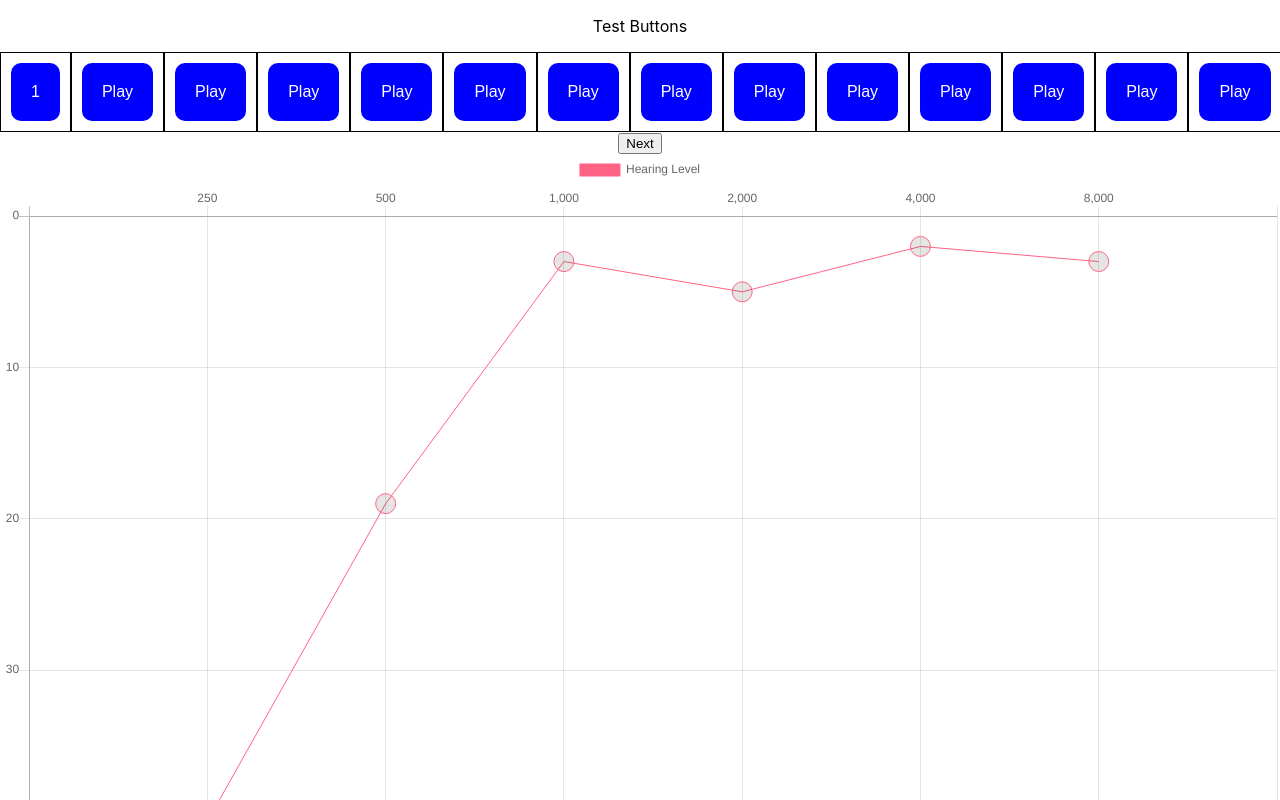
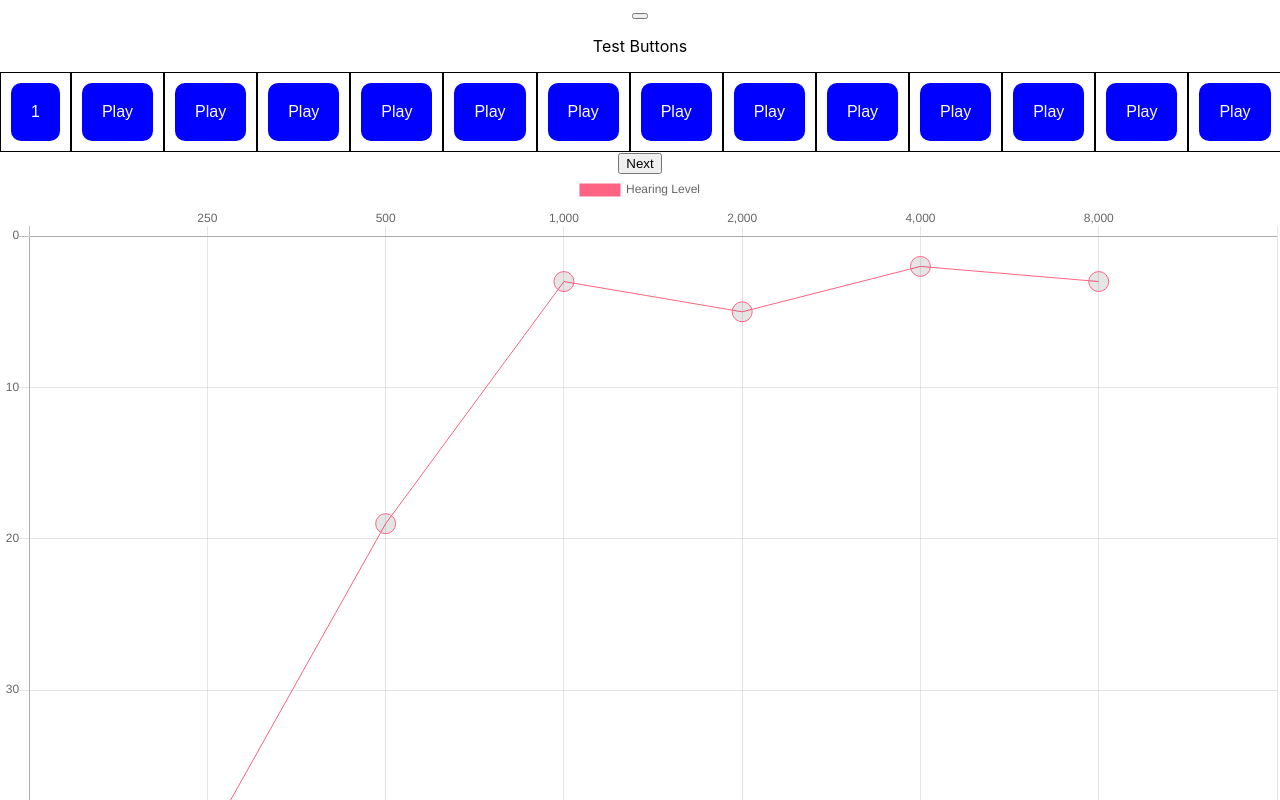
Before and after one commit to kbotero201/aud-frontend, a React (Create React App) app: page / in a window 1280 px wide. Shown: the top 800 px of the page. Built offline with nearby package versions, Linux system fonts and the light colour scheme; no server answers.

Commit message:
login/signup buttons

```diff
--- a/src/App.css
+++ b/src/App.css
@@ -56,3 +56,9 @@ td {
   font-size: 16px;
   border-radius: 10px;
 }
+
+.flex-container {
+  display: flex;
+  /*flex-direction: column;*/
+  justify-content: center;
+}
--- a/src/App.js
+++ b/src/App.js
@@ -3,10 +3,11 @@ import React, {useState, useEffect} from 'react';
 import Test from "./Test.js"
 import Graph from "./Graph.js"
 import UserProfile from "./Pages/UserProfile.js"
+import LoginButtons from "./LoginButtons.js"
 
 function App() {
 
-  //const [currentUser, setCurrentUser] = useState([])
+  const [currentUser, setCurrentUser] = useState([])
 
 
   useEffect(()=> {
@@ -20,6 +21,7 @@ function App() {
 
   return (
     <div className="App">
+      <LoginButtons currentUser={currentUser} setCurrentUser={setCurrentUser} />
       <Test  />
       <Graph />
       <UserProfile />
--- /dev/null
+++ b/src/LoginButtons.js
@@ -0,0 +1,41 @@
+import React, {useEffect} from "react";
+//import { Link } from "react-router-dom"
+
+function LoginButtons({currentUser, setCurrentUser}) {
+
+    // auto-login
+    useEffect(() => {
+      fetch("http://localhost:3000/api/v1/users/1")
+        .then((r) => r.json())
+        .then(r => setCurrentUser(r));
+    }, []);
+
+    // manual login
+    function handleLogin() {
+      console.log("Hi, moving away from autologin")
+      // fetch("http://localhost:3000/autologin")
+      //   .then((r) => r.json())
+      //   .then(setCurrentUser);
+    }
+
+    // manual logout
+    function handleLogout() {
+      setCurrentUser(null)
+    }
+
+
+    return (
+      <div className="flex-container">
+        <div>
+          {currentUser ? <button className="navbarbuttons" onClick={handleLogout}></button> : <button className="navbarbuttons" onClick={handleLogin}></button> }
+
+        </div>
+        <div>
+          {currentUser ?  null : <button className="navbarbuttons"></button> }
+
+        </div>
+      </div>
+    );
+  }
+
+export default LoginButtons
```
Also changed, not shown: 1 other file (tests, documents, lock files or other folders).
